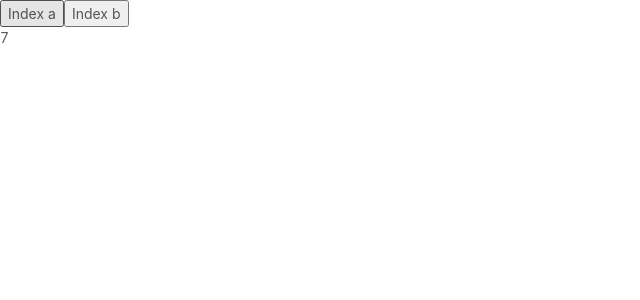
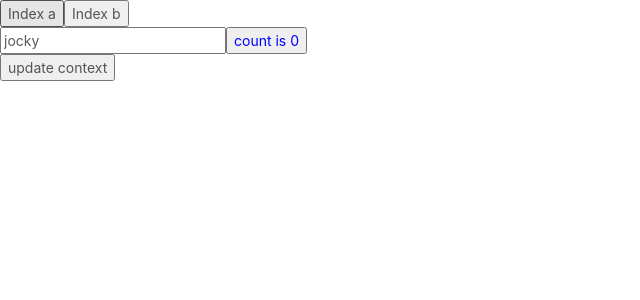
Before and after one commit to ywang118/next, a Next.js app: page /c in a window 1280 px wide. Shown: the top 300 px of the page, without its empty margins (0-640 px from the left). Built offline with nearby package versions, Linux system fonts and the light colour scheme.

Commit message:
hooks optimization

```diff
--- /dev/null
+++ b/lib/my-context.js
@@ -0,0 +1,3 @@
+import React from 'react'
+
+export default React.createContext('')
--- a/pages/_app.js
+++ b/pages/_app.js
@@ -1,6 +1,10 @@
 import App, {Container} from 'next/app'
 import Layout from '../components/Layout'
+import MyContext from '../lib/my-context'
 class Myapp extends App {
+    state = {
+        context:'val'
+    }
     static async getInitialProps({Component,ctx}){
         console.log('app init')
         let pageProps
@@ -18,7 +22,10 @@ class Myapp extends App {
         return (
             <Container>
                 <Layout>
-                    <Component {...pageProps}/>
+                    <MyContext.Provider value ={this.state.context}>
+                        <Component {...pageProps}/>
+                        <button onClick={()=> this.setState({context: `${this.state.context}111`})}>update context</button>
+                    </MyContext.Provider>
                 </Layout>
             </Container>
         )
--- a/pages/c.js
+++ b/pages/c.js
@@ -1,23 +1,4 @@
-import React, {useState, useReducer, useEffect} from 'react'
-
-class MyCount extends React.Component {
-    state = {
-        count : 0,
-    }
-    componentDidMount(){
-        this.interval = setInterval(()=> {
-            this.setState({count: this.state.count +1})
-        },1000)
-    }
-    componentWillUnmount(){
-        if(this.interval){
-            clearInterval(this.interval)
-        }
-    }
-    render(){
-        return <span>{this.state.count}</span>
-    }
-}
+import React, {useState, useReducer,memo,useMemo,useCallback} from 'react'
 
 function countReducer(state,action){
     switch(action.type){
@@ -30,18 +11,32 @@ function countReducer(state,action){
     }
 }
 function myCountFunc(){
-    //const [count, setCount] = useState(0)
     const [count, dispatchCount] = useReducer(countReducer,0)
-    useEffect(()=>{
-        const interval = setInterval(()=> {
-            // setCount(c=> c+1)
-            dispatchCount({type: 'add'})
-        },1000)
-        return ()=> clearInterval(interval)
-    },[])
-    return <span>{count}</span>
+    const [name,setName]= useState('jocky')
 
+    const config = useMemo(()=>({
+        text: `count is ${count}`,
+        color: count > 3 ? 'red' :'blue',
+    }),[count])
 
+    const handelButtonClick = useCallback(()=>dispatchCount({type:'add'}),[])
+
+    return (
+        <div>
+            <input value={name} onChange={(e)=>setName(e.target.value)}/>
+            <Child
+            config = {config}
+            onButtonClick={handelButtonClick}/>
+        </div>
+    )
 }
 
+const Child=memo(function Child({onButtonClick, config}) {
+    console.log('child render')
+    return (
+        <button onClick={onButtonClick} style={{color: config.color}}>
+            {config.text}
+        </button>
+    )
+})
 export default myCountFunc
```
Also changed, not shown: pages/c.old.js (added, +59 -0 lines).
